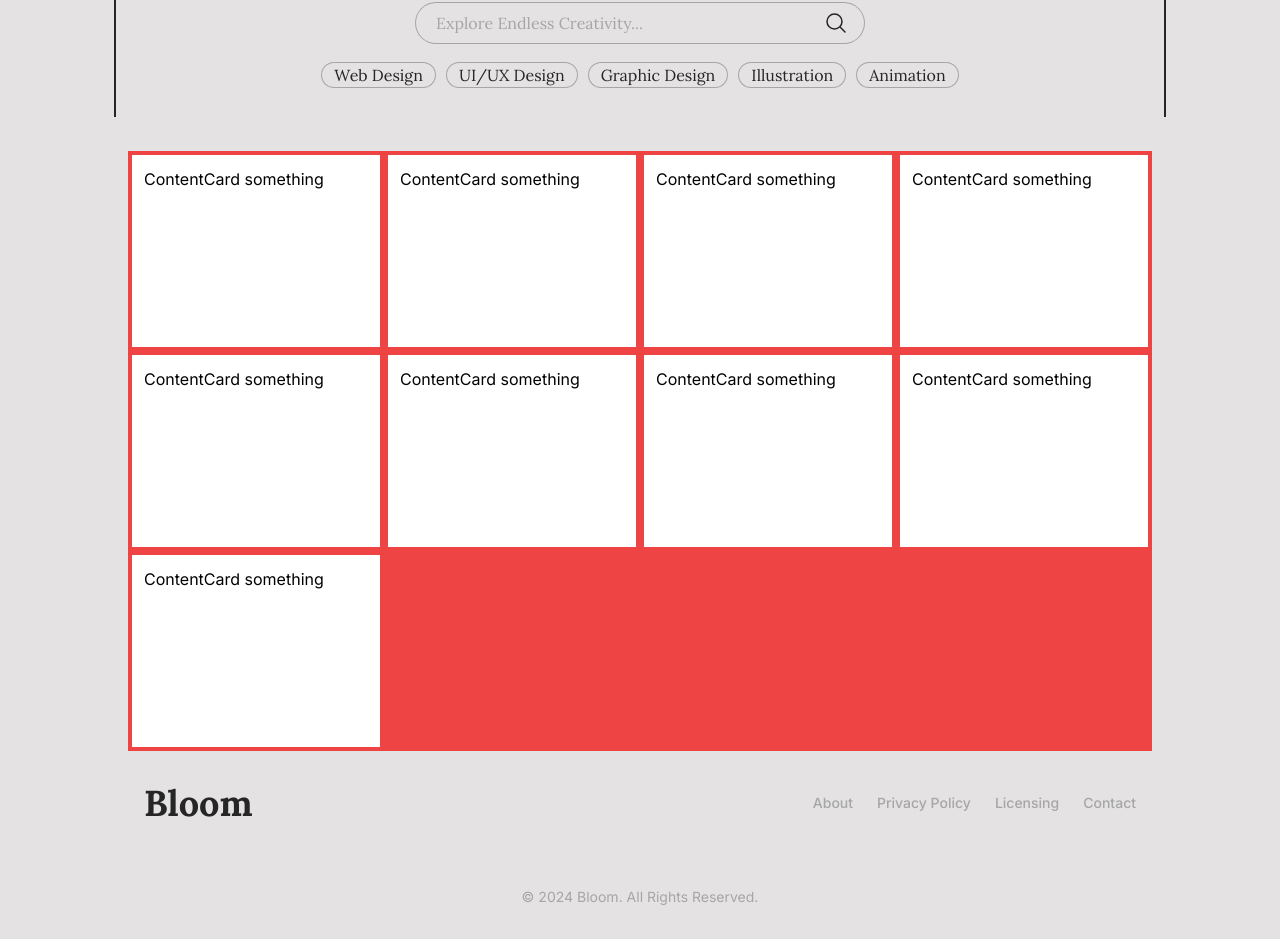
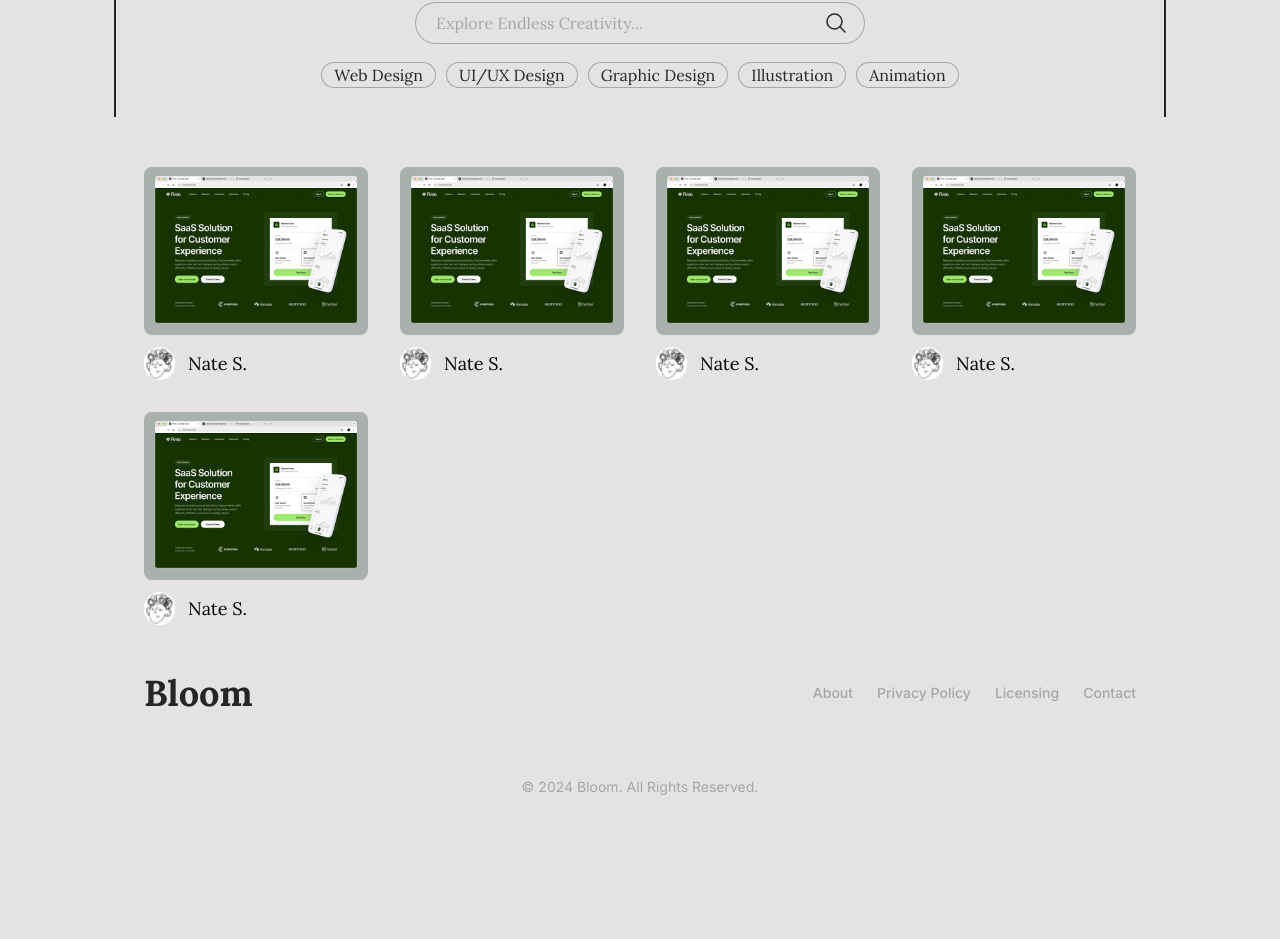
Before and after one commit to SchroederNathan/bloom, a Next.js app: page / in a window 1280 px wide. Shown: the part 683-1622 px from the top of the page. After the commit the page ends 1512 px from the top, so only its background shows below. Built offline with nearby package versions, Linux system fonts and the light colour scheme.

Commit message:
Fixed spacing and added content into cards

```diff
--- a/src/app/components/content-card/ContentCard.tsx
+++ b/src/app/components/content-card/ContentCard.tsx
@@ -1,10 +1,20 @@
 import React from "react";
 
-const ContentCard = () => {
+interface ContentCardProps {
+  // id?: string;
+  imgUrl: string;
+  userAvaterUrl: string;
+}
+
+const ContentCard = ({ imgUrl, userAvaterUrl }: ContentCardProps) => {
   return (
-    <div className="p-1  basis-full sm:basis-1/2 lg:basis-1/3 xl:basis-1/4">
-      <div className="p-3 bg-white h-48">
-        ContentCard something
+    <div className="p-1 basis-full sm:basis-1/2 lg:basis-1/3 xl:basis-1/4">
+      <div className="p-3  h-fit flex flex-col justify-between">
+        <img src={imgUrl} alt="Card Image" className="w-full rounded-lg" />
+        <div className="flex items-center mt-3">
+          <img src={userAvaterUrl} className="w-8"/>
+          <p className="ml-3 font-lora text-base sm:text-lg">Nate S.</p>
+        </div>
       </div>
     </div>
   );
--- a/src/app/page.tsx
+++ b/src/app/page.tsx
@@ -26,17 +26,15 @@ export default function Home() {
           <Search />
         </div>
         {/* Content -- TODO: create filter buttons */}
-        <div className="mt-16 sm:mx-24">
-          <div className="bg-red-500 flex flex-wrap">
-            <ContentCard />
-            <ContentCard />
-            <ContentCard />
-            <ContentCard />
-            <ContentCard />
-            <ContentCard />
-            <ContentCard />
-            <ContentCard />
-            <ContentCard />
+        <div className="mt-16 lg:mx-24 md:mx-12">
+          <div className="flex flex-wrap">
+            <ContentCard userAvaterUrl="images/placeholderAvatar.png" imgUrl="images/placeholder.jpg"/>
+            <ContentCard userAvaterUrl="images/placeholderAvatar.png" imgUrl="images/placeholder.jpg"/>
+            <ContentCard userAvaterUrl="images/placeholderAvatar.png" imgUrl="images/placeholder.jpg"/>
+            <ContentCard userAvaterUrl="images/placeholderAvatar.png" imgUrl="images/placeholder.jpg"/>
+            <ContentCard userAvaterUrl="images/placeholderAvatar.png" imgUrl="images/placeholder.jpg"/>
+
+
 
           </div>
         </div>
```
Also changed, not shown: public/images/placeholder.jpg (added), public/images/placeholderAvatar.png (added).
